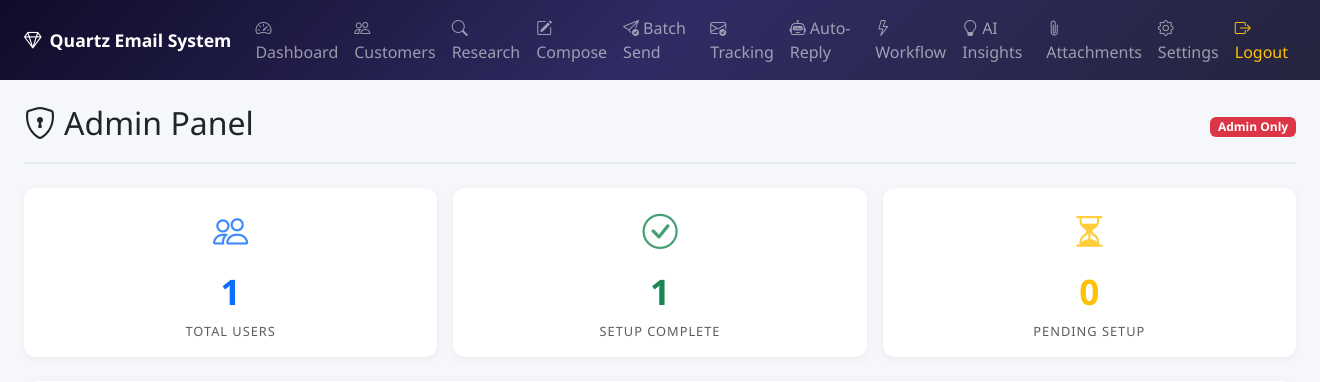
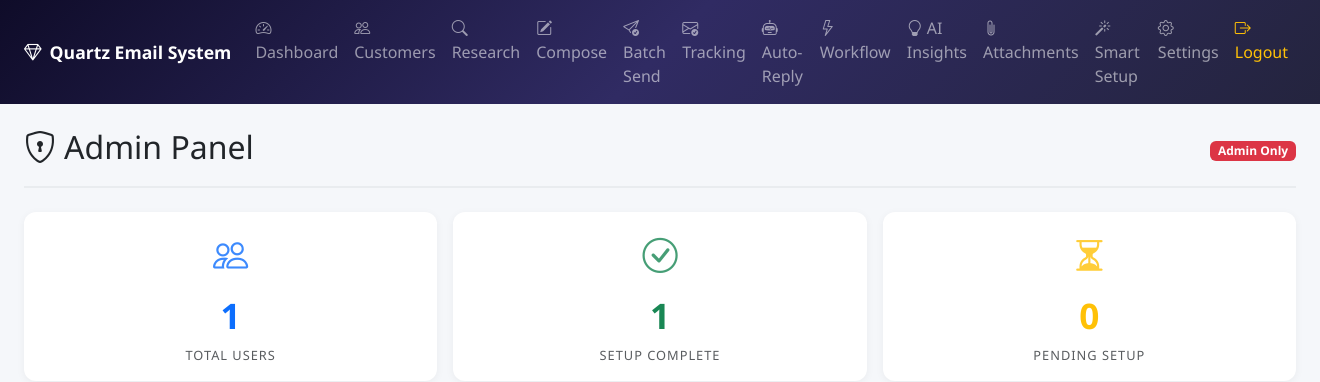
Before and after one commit to Lalitajen/quartz-email-system, a Flask app: page /admin in a window 1320 px wide. Shown: the top 382 px of the page. Run offline with Flask 3, Linux system fonts and the light colour scheme; the visitor is signed in with stand-in values (Sample User, id 1); data comes from the database, SQL or seed files in the repository; some libraries are stand-ins or nearby versions.

Commit message:
Add Smart Setup navigation link to main menu
Adds "Smart Setup" link to navbar between Attachments and Settings.
- Uses magic icon (bi-magic) to indicate intelligent automation
- Provides easy access to one-click credential configuration
- Active page highlighting with 'smart_setup' active_page value

Co-Authored-By: Claude Sonnet 4.5 <noreply@anthropic.com>

```diff
--- a/templates/base.html
+++ b/templates/base.html
@@ -71,6 +71,11 @@
                         </a>
                     </li>
                     <li class="nav-item">
+                        <a class="nav-link {{ 'active' if active_page == 'smart_setup' }}" href="/smart-setup">
+                            <i class="bi bi-magic me-1"></i>Smart Setup
+                        </a>
+                    </li>
+                    <li class="nav-item">
                         <a class="nav-link {{ 'active' if active_page == 'settings' }}" href="/settings">
                             <i class="bi bi-gear me-1"></i>Settings
                         </a>
```
